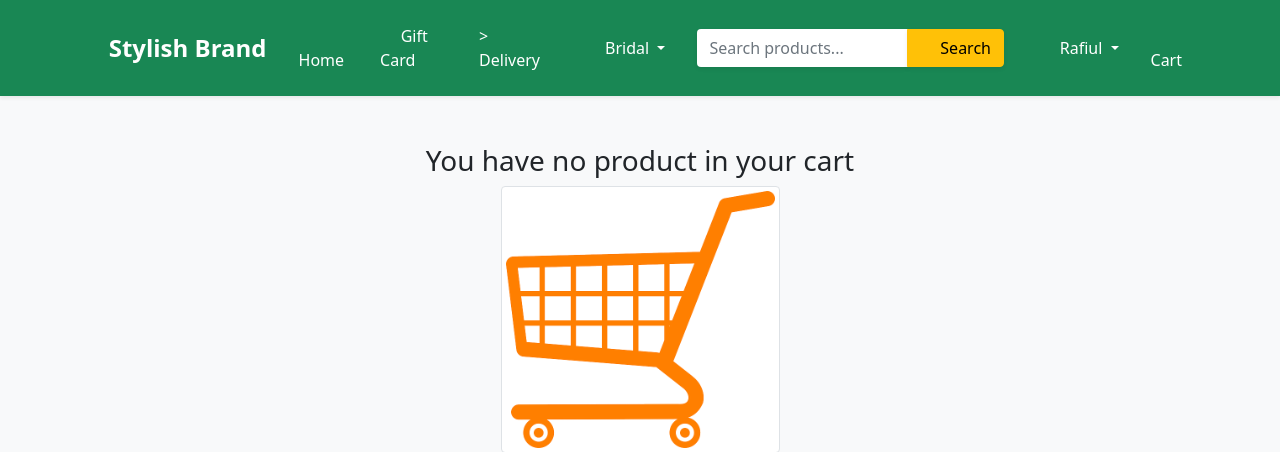
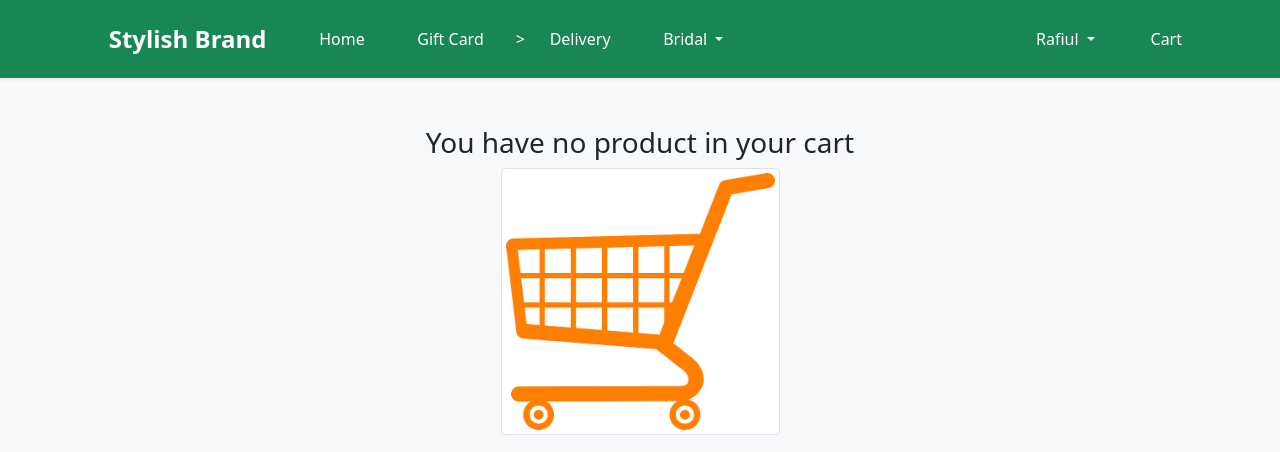
Before and after one commit to MuhammadRafiulIslam9803/Stylish-Brand-Django, a Django app: page /cart/ in a window 1280 px wide. Shown: the top 452 px of the page. Run offline with Django 5.2, Linux system fonts and the light colour scheme; a user stored in the database is signed in; data that the repository does not hold is empty; some libraries are stand-ins or nearby versions; some web fonts are replaced.

Commit message:
before all code of gift card

```diff
--- a/Shop/templates/Shop/base.html
+++ b/Shop/templates/Shop/base.html
@@ -153,7 +153,7 @@
                     </ul>
 
                     <!-- ================= SEARCH ================= -->
-                    <form class="d-flex mx-lg-3 my-3 my-lg-0"
+                    <!-- <form class="d-flex mx-lg-3 my-3 my-lg-0"
                         role="search">
 
                         <div class="input-group">
@@ -174,7 +174,7 @@
 
                         </div>
 
-                    </form>
+                    </form> -->
 
                     <!-- ================= USER AREA ================= -->
                     <div>
```
